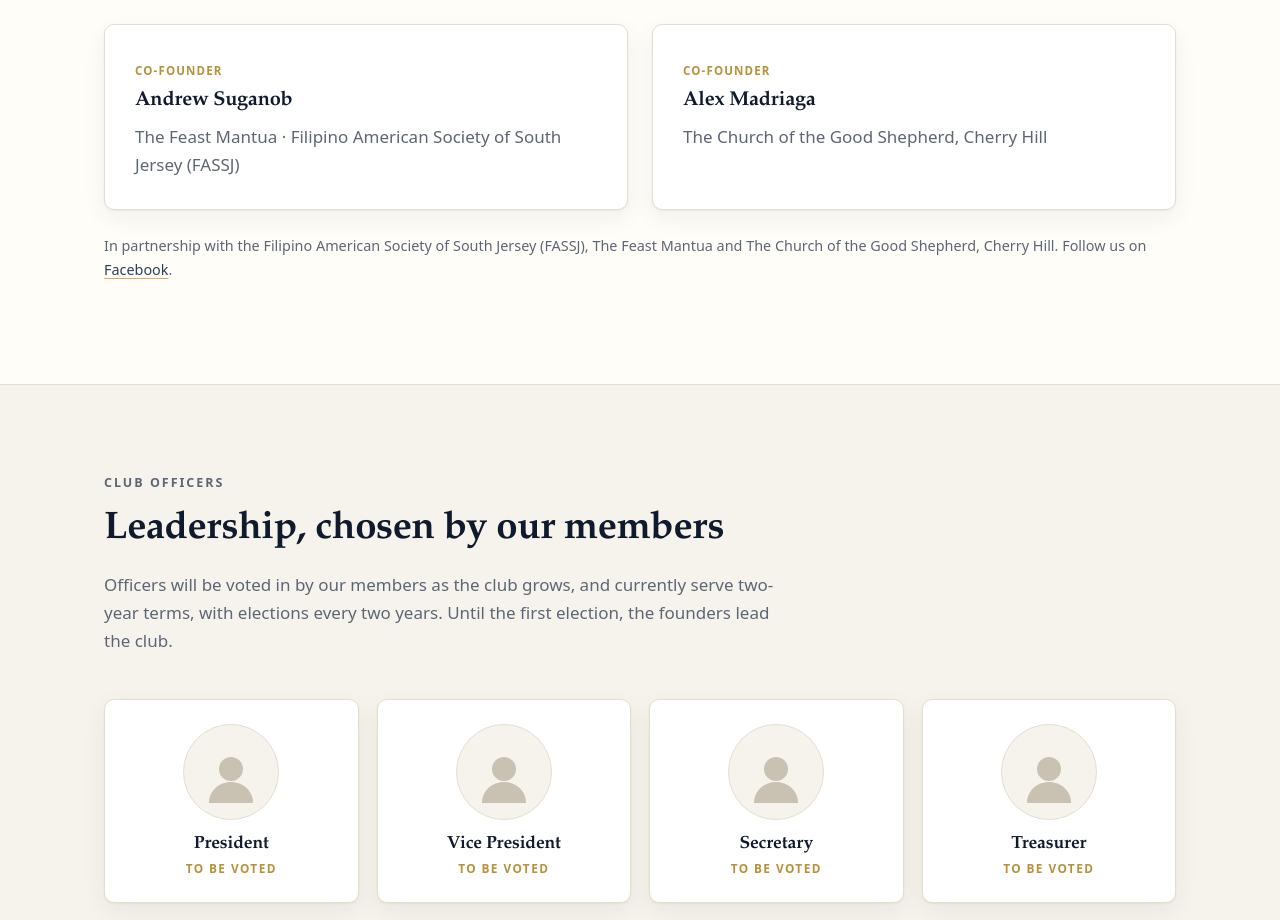
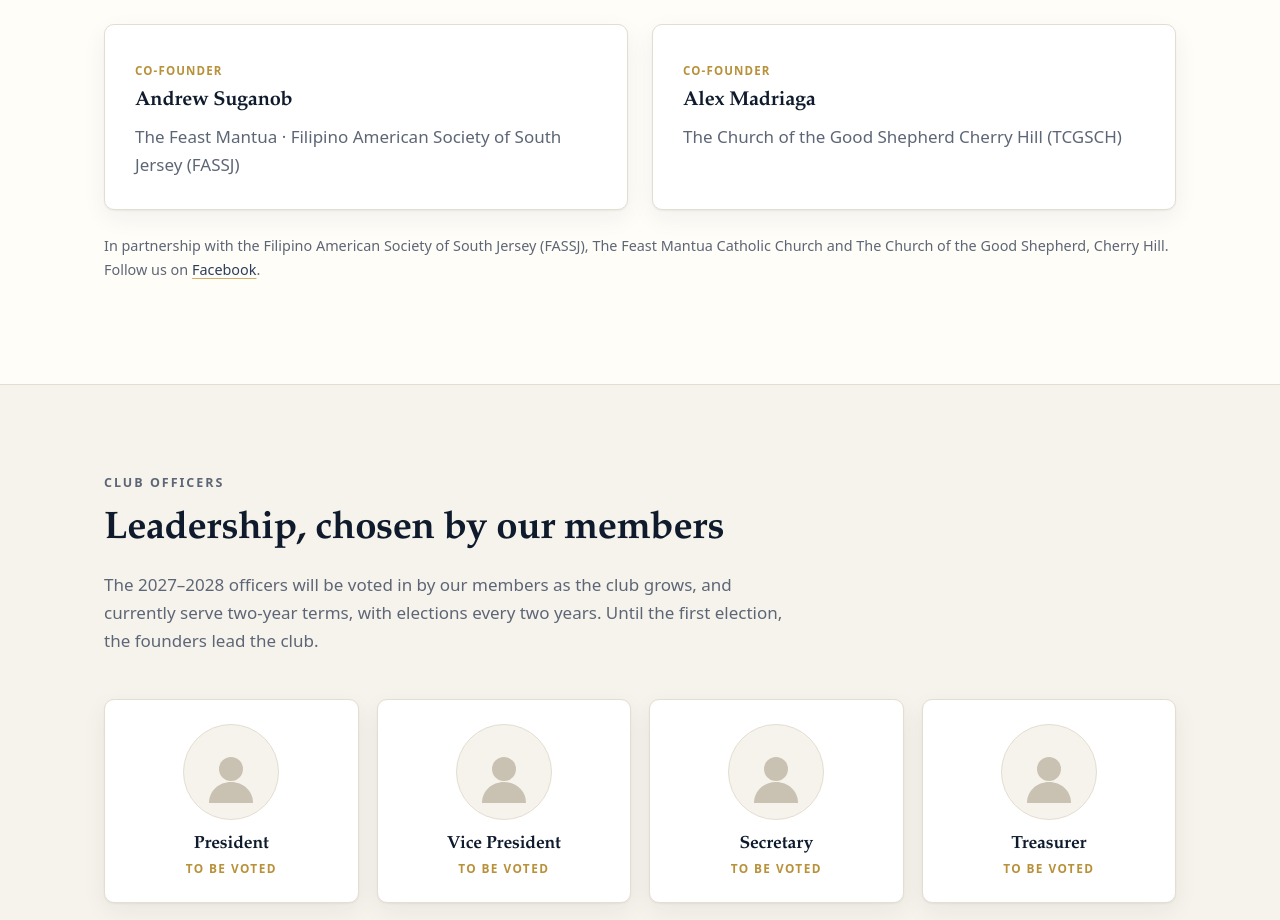
Before and after one commit to amadriaga/sjfacc.github.io, a plain HTML site: page about.html in a window 1280 px wide. Shown: the part 1380-2300 px from the top of the page. Drawn offline with Linux system fonts and the light colour scheme.

Commit message:
content: TCGSCH name, partners line, 2027-2028 officers, weather cancellation note, club contact (Andrew Suganob)
Co-Authored-By: Claude Opus 5.5 <noreply@anthropic.com>

```diff
--- a/about.html
+++ b/about.html
@@ -79,9 +79,9 @@
         </div>
         <div class="grid-2">
           <article class="card"><span class="tag">Co-founder</span><h3>Andrew Suganob</h3><p>The Feast Mantua &middot; Filipino American Society of South Jersey (FASSJ)</p></article>
-          <article class="card"><span class="tag">Co-founder</span><h3>Alex Madriaga</h3><p>The Church of the Good Shepherd, Cherry Hill</p></article>
+          <article class="card"><span class="tag">Co-founder</span><h3>Alex Madriaga</h3><p>The Church of the Good Shepherd Cherry Hill (TCGSCH)</p></article>
         </div>
-        <p class="note" style="margin-top:24px">In partnership with the Filipino American Society of South Jersey (FASSJ), The Feast Mantua and The Church of the Good Shepherd, Cherry Hill. Follow us on <a href="https://www.facebook.com/profile.php?id=61596920540950" rel="noopener">Facebook</a>.</p>
+        <p class="note" style="margin-top:24px">In partnership with the Filipino American Society of South Jersey (FASSJ), The Feast Mantua Catholic Church and The Church of the Good Shepherd, Cherry Hill. Follow us on <a href="https://www.facebook.com/profile.php?id=61596920540950" rel="noopener">Facebook</a>.</p>
       </div>
     </section>
 
@@ -90,7 +90,7 @@
         <div class="section-head">
           <p class="eyebrow">Club officers</p>
           <h2>Leadership, chosen by our members</h2>
-          <p>Officers will be voted in by our members as the club grows, and currently serve two-year terms, with elections every two years. Until the first election, the founders lead the club.</p>
+          <p>The 2027&ndash;2028 officers will be voted in by our members as the club grows, and currently serve two-year terms, with elections every two years. Until the first election, the founders lead the club.</p>
         </div>
         <div class="officers">
           <article class="card officer"><div class="officer-photo" aria-hidden="true"><svg viewBox="0 0 64 64" width="64" height="64"><circle cx="32" cy="24" r="12" fill="currentColor"/><path d="M10 58c0-12.2 9.8-21 22-21s22 8.8 22 21z" fill="currentColor"/></svg></div><h3>President</h3><p class="officer-status">To be voted</p></article>
```
Also changed, not shown: schedule.html (+2 -1 lines).
